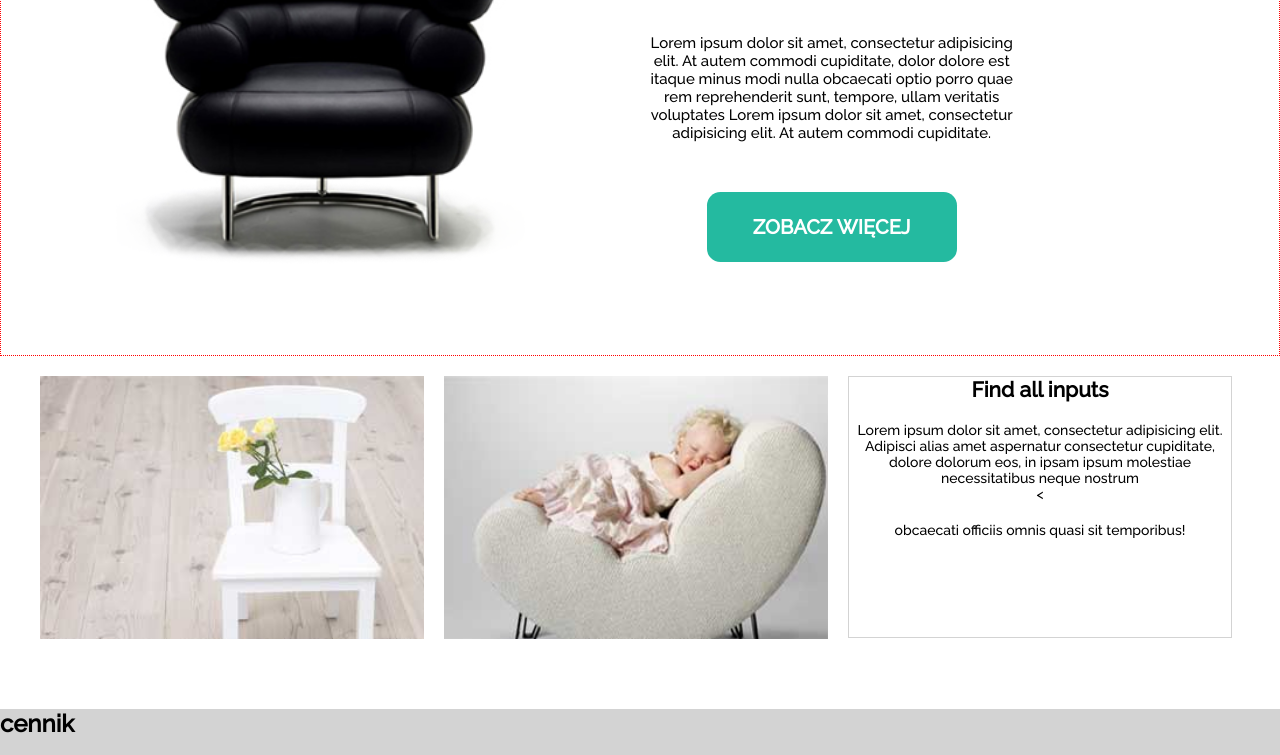
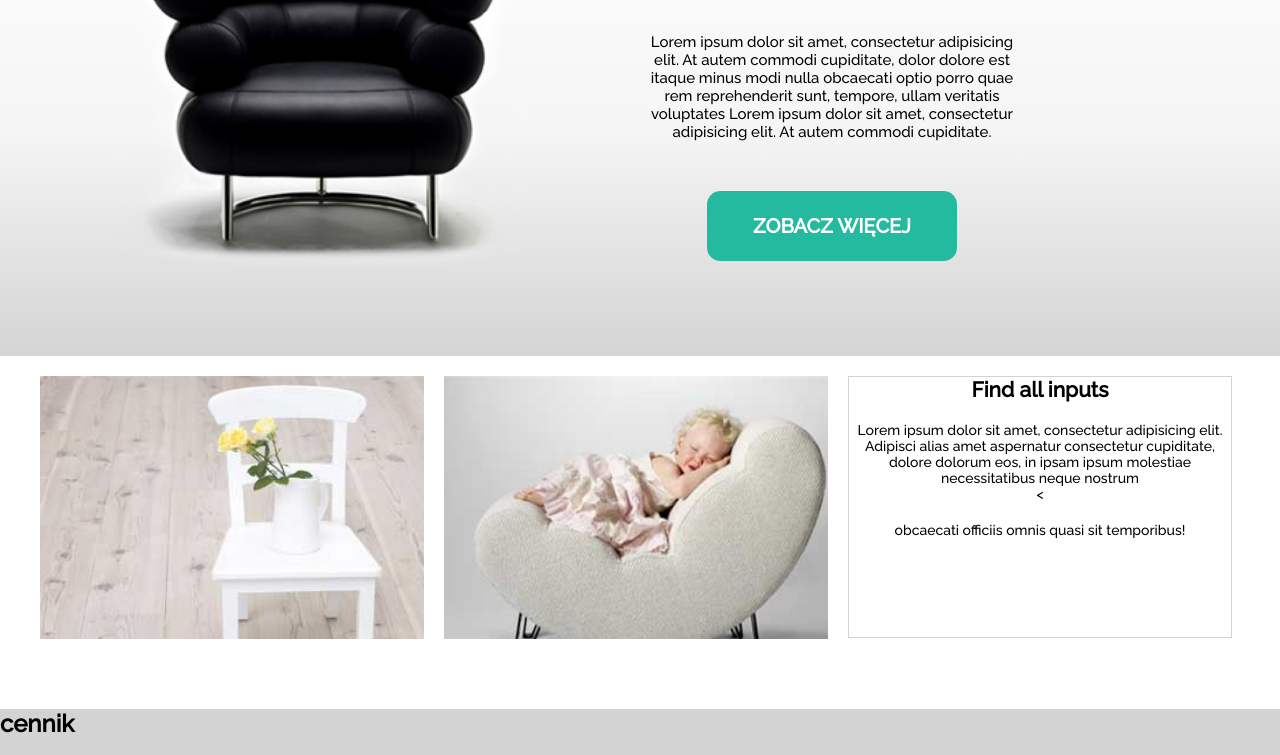
Before and after one commit to xanoosh/FEW_Project, a plain HTML site: page index.html in a window 1280 px wide. Shown: the part 184-939 px from the top of the page. Drawn offline with Linux system fonts and the light colour scheme.

Commit message:
added gradient

```diff
--- a/style/style.css
+++ b/style/style.css
@@ -65,8 +65,16 @@ a:link,a:visited
 }
 .sectionGrad
 {
-    border: 1px dotted red;
     height: 500px;
+
+    background: rgba(255,255,255,1);
+    background: -moz-linear-gradient(top, rgba(255,255,255,1) 0%, rgba(245,245,245,1) 55%, rgba(212,212,212,1) 100%);
+    background: -webkit-gradient(left top, left bottom, color-stop(0%, rgba(255,255,255,1)), color-stop(55%, rgba(245,245,245,1)), color-stop(100%, rgba(212,212,212,1)));
+    background: -webkit-linear-gradient(top, rgba(255,255,255,1) 0%, rgba(245,245,245,1) 55%, rgba(212,212,212,1) 100%);
+    background: -o-linear-gradient(top, rgba(255,255,255,1) 0%, rgba(245,245,245,1) 55%, rgba(212,212,212,1) 100%);
+    background: -ms-linear-gradient(top, rgba(255,255,255,1) 0%, rgba(245,245,245,1) 55%, rgba(212,212,212,1) 100%);
+    background: linear-gradient(to bottom, rgba(255,255,255,1) 0%, rgba(245,245,245,1) 55%, rgba(212,212,212,1) 100%);
+    filter: progid:DXImageTransform.Microsoft.gradient( startColorstr='#ffffff', endColorstr='#d4d4d4', GradientType=0 );
 }
 h1 span
 {
@@ -120,7 +128,7 @@ button
 .Bplan
 {
     width: 25%;
-    height: 300px;
+    height: 350px;
     margin: 20px;
     border: 2px solid gray;
 }
```
